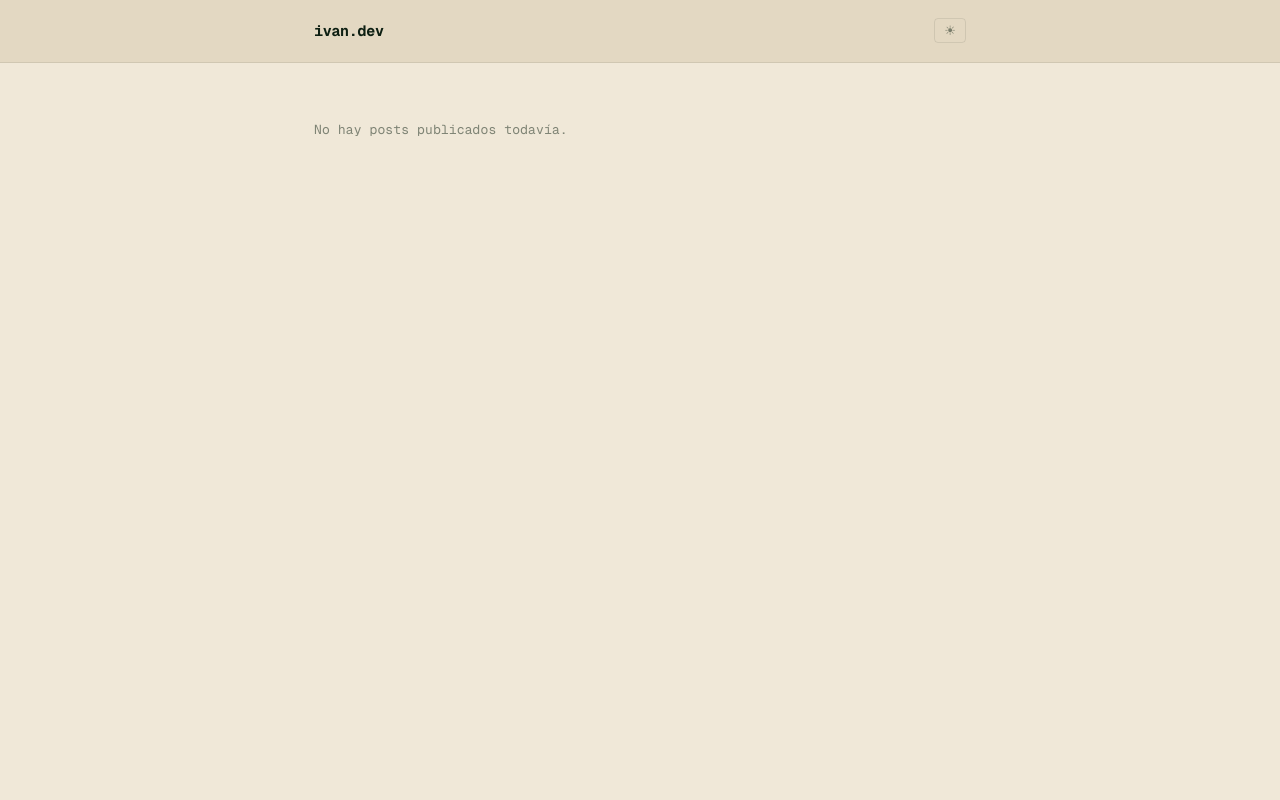
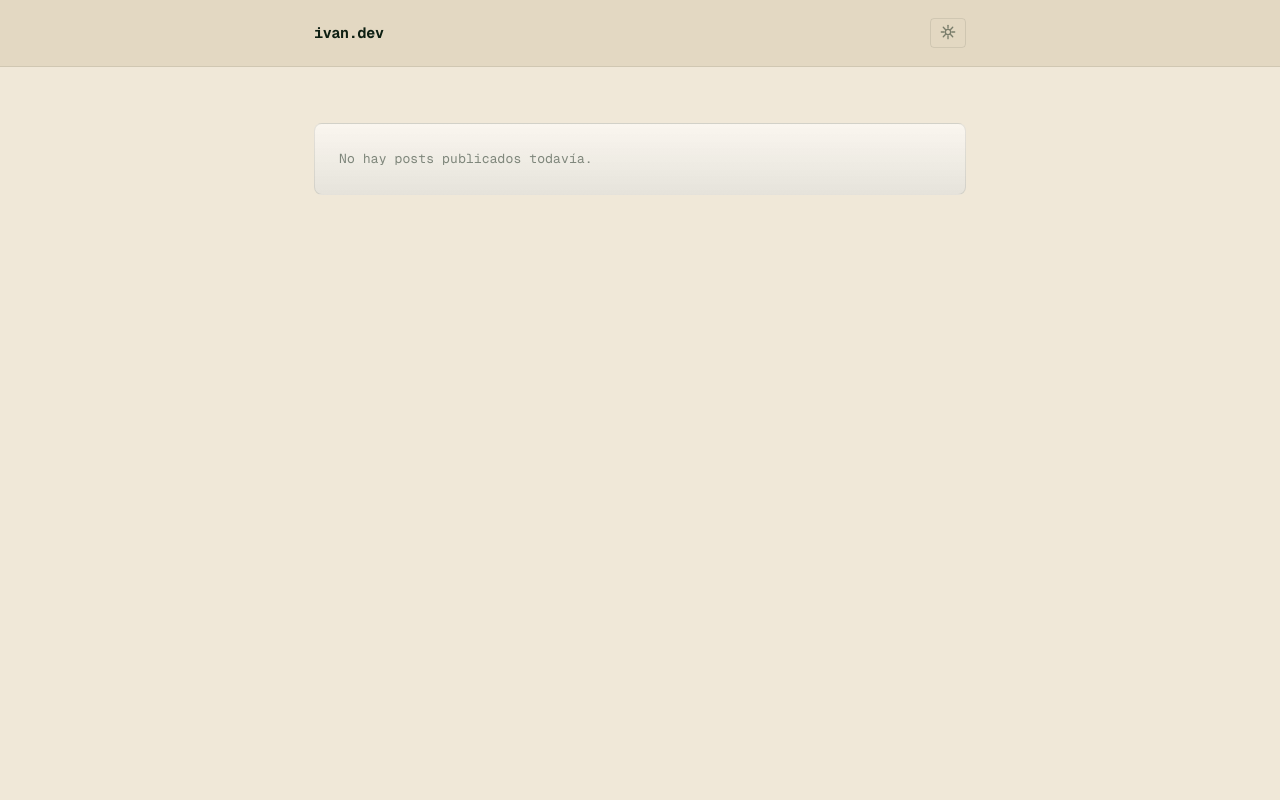
Before and after one commit to ivanvallejoss/blog, a FastAPI app: page / in a window 1280 px wide. Run offline with FastAPI, Linux system fonts and the light colour scheme; some libraries are stand-ins or nearby versions.

Commit message:
add(templates): added initials templates to visualize the blog

```diff
--- a/app/templates/base.html
+++ b/app/templates/base.html
@@ -61,8 +61,20 @@
           Resultado: el ícono correcto se muestra desde el primer frame,
           sin esperar a que Alpine inicialice.
         #}
-        <span class="icon-sun" aria-hidden="true">☀</span>
-        <span class="icon-moon" aria-hidden="true">☾</span>
+        <svg class="icon-sun" xmlns="http://www.w3.org/2000/svg" width="16" height="16" viewBox="0 0 24 24" fill="none" stroke="currentColor" stroke-width="2" stroke-linecap="round" stroke-linejoin="round" aria-hidden="true">
+          <circle cx="12" cy="12" r="4"/>
+          <line x1="12" y1="2" x2="12" y2="6"/>
+          <line x1="12" y1="18" x2="12" y2="22"/>
+          <line x1="2" y1="12" x2="6" y2="12"/>
+          <line x1="18" y1="12" x2="22" y2="12"/>
+          <line x1="4.93" y1="4.93" x2="7.76" y2="7.76"/>
+          <line x1="16.24" y1="16.24" x2="19.07" y2="19.07"/>
+          <line x1="4.93" y1="19.07" x2="7.76" y2="16.24"/>
+          <line x1="16.24" y1="7.76" x2="19.07" y2="4.93"/>
+        </svg>
+        <svg class="icon-moon" xmlns="http://www.w3.org/2000/svg" width="16" height="16" viewBox="0 0 24 24" fill="none" stroke="currentColor" stroke-width="2" stroke-linecap="round" stroke-linejoin="round" aria-hidden="true">
+          <path d="M21 12.79A9 9 0 1 1 11.21 3 7 7 0 0 0 21 12.79z"/>
+        </svg>
       </button>
     </nav>
   </header>
--- a/app/templates/partials/post_list.html
+++ b/app/templates/partials/post_list.html
@@ -18,6 +18,7 @@
        class="post-title-link">
       {{ post.title }}
     </a>
+    <span class="post-author meta">Ivan Vallejos</span>
   </li>
   {% endfor %}
 
--- a/app/templates/post.html
+++ b/app/templates/post.html
@@ -19,6 +19,7 @@
       </a>
     </div>
     <h1>{{ post.title }}</h1>
+    <p class="post-author meta">Ivan Vallejos</p>
   </header>
 
   <div class="post-content">
--- a/static/css/main.css
+++ b/static/css/main.css
@@ -54,12 +54,14 @@
   --color-text-muted: rgba(240, 232, 216, 0.5);
   --color-border:     rgba(240, 232, 216, 0.09);
   --color-separator:  rgba(240, 232, 216, 0.1);
+  --color-card: #0f1E0F
 }
 
 [data-theme="light"] {
   /* Paleta base */
   --color-bg:        #F0E8D8;
   --color-surface:   #E3D8C2;
+  /* --color-surface:   #E8C98A; */
   --color-text:      #0D1F12;
   --color-accent:    #8B5218;
   --color-code-text: #2A5A2A;
@@ -68,6 +70,7 @@
   --color-text-muted: rgba(13, 31, 18, 0.5);
   --color-border:     rgba(13, 31, 18, 0.09);
   --color-separator:  rgba(13, 31, 18, 0.1);
+  --color-card: #FAF6EE
 }
 
 
@@ -353,23 +356,31 @@ li:last-child {
         </ul>
    ============================================================================= */
 
+/* =============================================================================
+   8. LISTA DE POSTS — index.html y category.html
+   ============================================================================= */
+
 .post-list {
   list-style: none;
   padding: 0;
+  display: flex;
+  flex-direction: column;
+  gap: 16px;
 }
 
 .post-item {
-  padding-block: 32px;
-  border-bottom: 1px solid var(--color-separator);
+  position: relative;
+  background-color: var(--color-card);
+  background-image: linear-gradient(to bottom, rgba(255, 255, 255, 0.04), rgba(0, 0, 0, 0.08));
+  border: 1px solid var(--color-border);
+  border-radius: 8px;
+  padding: 24px;
+  cursor: pointer;
+  transition: border-color 0.15s ease;
 }
 
-.post-item:first-child {
-  padding-top: 0;
-}
-
-.post-item:last-child {
-  border-bottom: none;
-  padding-bottom: 0;
+.post-item:has(.post-title-link:hover) {
+  border-color: var(--color-accent);
 }
 
 .post-meta {
@@ -393,6 +404,18 @@ li:last-child {
 .post-title-link:hover {
   color: var(--color-accent);
   text-decoration: none;
+}
+
+.post-title-link::after {
+  content: '';
+  position: absolute;
+  inset: 0;
+  border-radius: 8px;
+}
+
+.post-author {
+  display: block;
+  margin-top: 8px;
 }
 
 
@@ -420,6 +443,10 @@ li:last-child {
   margin-bottom: 16px;
 }
 
+.post-header .post-author {
+  margin-top: 12px;
+}
+
 .post-content ul,
 .post-content ol {
   padding-left: 28px;
@@ -438,6 +465,8 @@ li:last-child {
    ============================================================================= */
 
 .tag {
+  position: relative;
+  z-index: 1;
   display: inline-block;
   font-family: 'Geist Mono', monospace;
   font-size: 12px;
```
